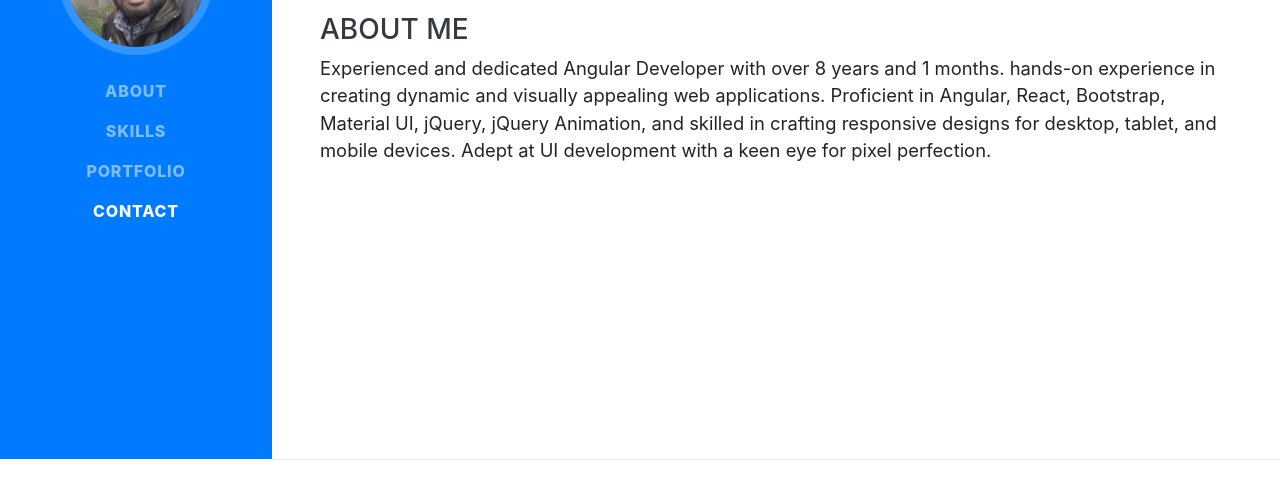
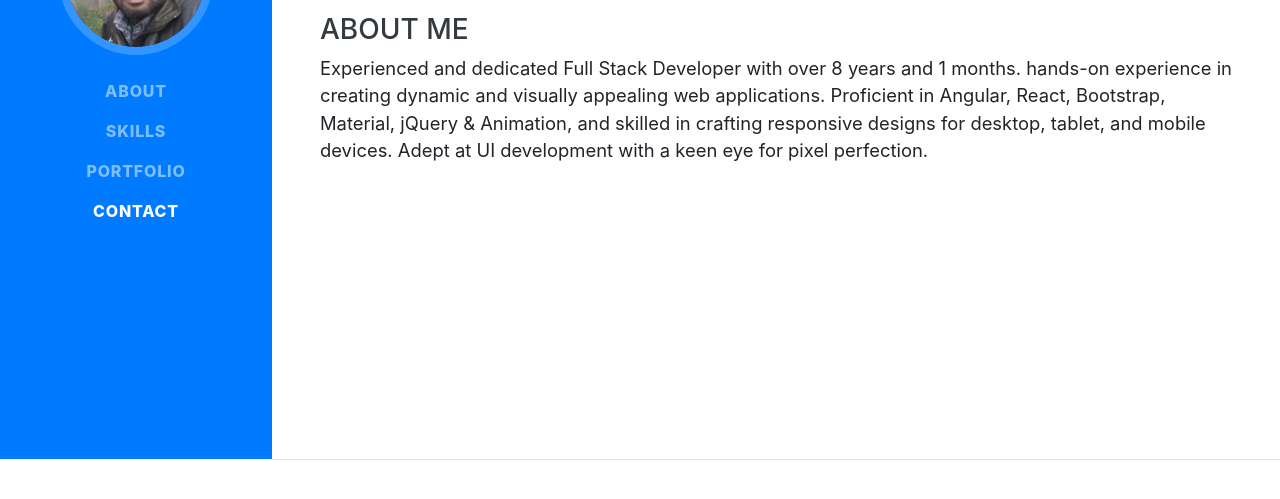
Before and after one commit to muhammed-bilal-uxd/bilal-uxd.github.io, a website with bundled scripts: page index.html in a window 1280 px wide. Shown: the part 341-840 px from the top of the page. Built offline with nearby package versions, Linux system fonts and the light colour scheme; a web font is replaced by a local one.

Commit message:
feat conent update

```diff
--- a/index.html
+++ b/index.html
@@ -160,13 +160,13 @@
             <section>
               <h3 class="text-seconday">about me</h3>
               <p class="lead mb-1">
-                Experienced and dedicated Angular Developer with over
+                Experienced and dedicated Full Stack Developer with over
                 <span id="years" data-date="April-2016"></span>
                 hands-on experience in creating dynamic and visually appealing
                 web applications. Proficient in Angular, React, Bootstrap,
-                Material UI, jQuery, jQuery Animation, and skilled in crafting
-                responsive designs for desktop, tablet, and mobile devices.
-                Adept at UI development with a keen eye for pixel perfection.
+                Material, jQuery & Animation, and skilled in crafting responsive
+                designs for desktop, tablet, and mobile devices. Adept at UI
+                development with a keen eye for pixel perfection.
               </p>
             </section>
           </section>
```
